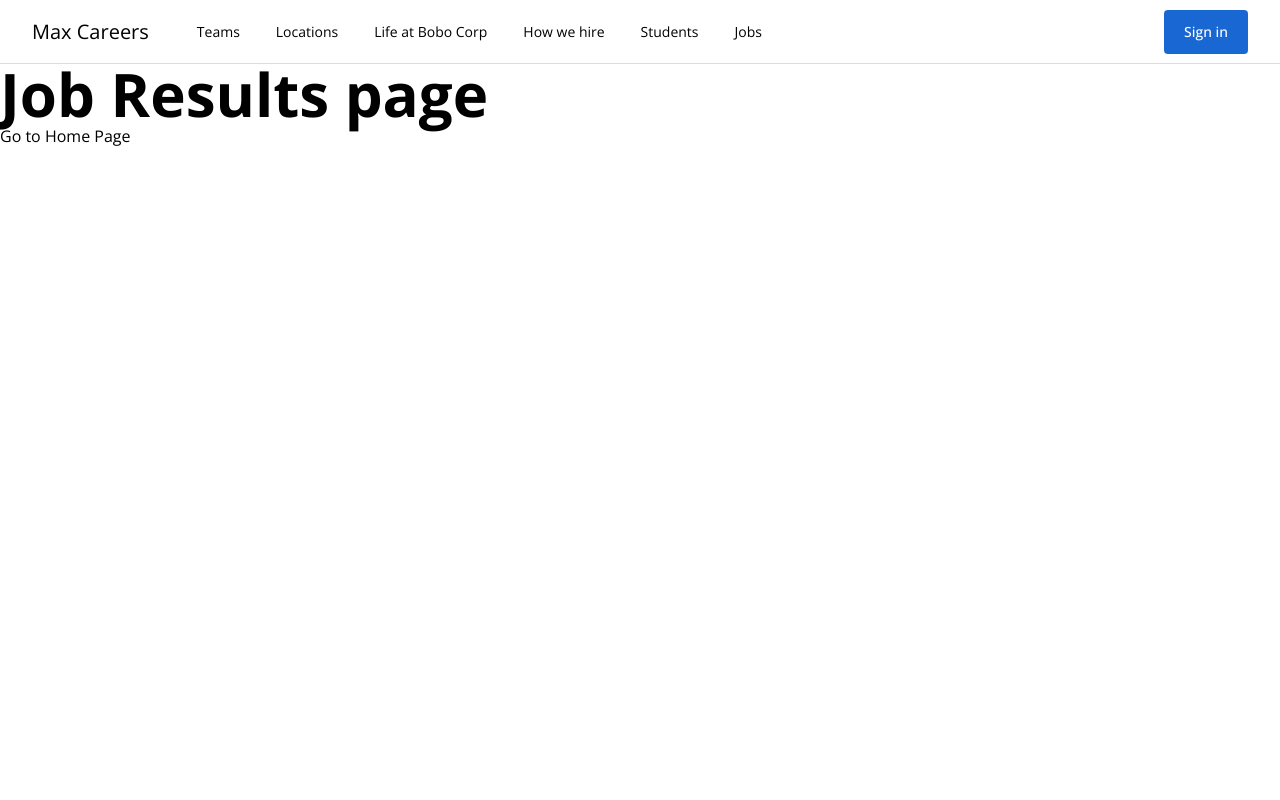
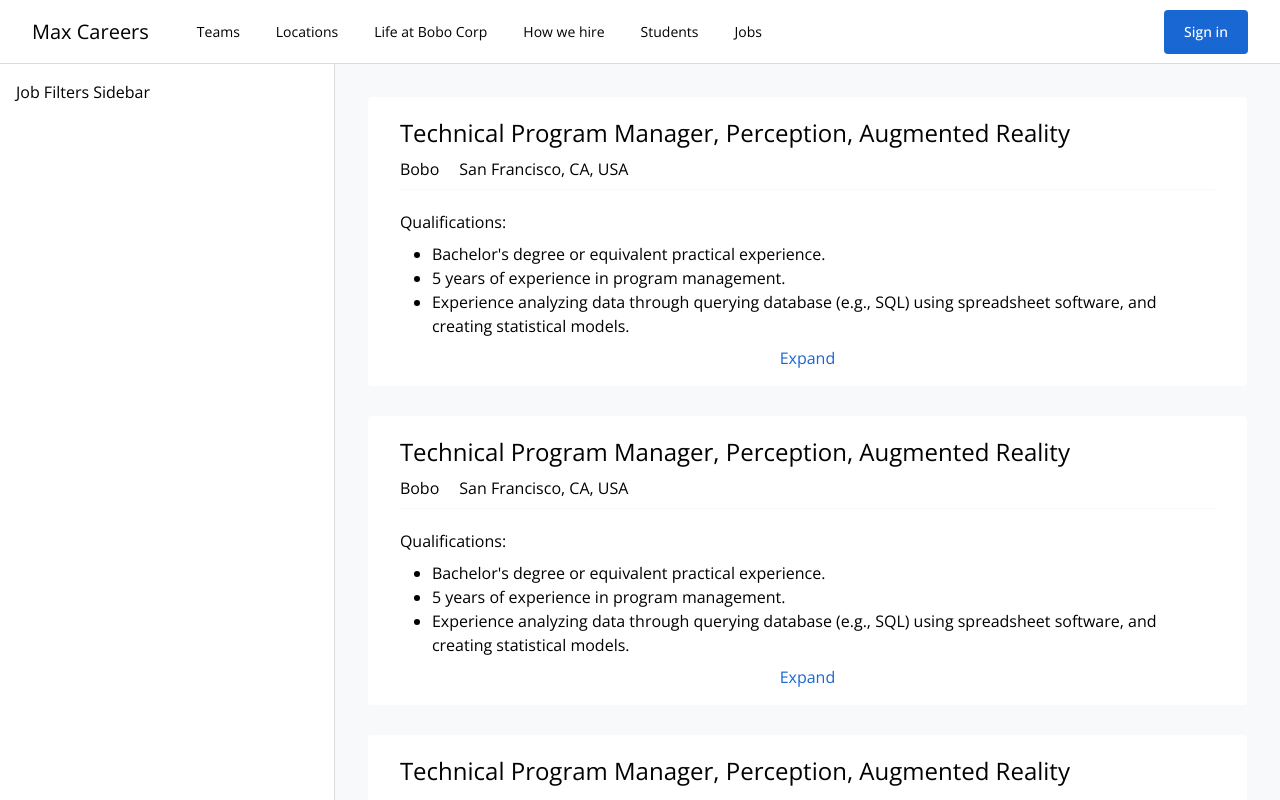
Before and after one commit to MaxChou1205/vue3-job-search, a Vue app: page /jobs/results in a window 1280 px wide. Shown: the top 800 px of the page. Built offline with nearby package versions, Linux system fonts and the light colour scheme.

Commit message:
add job result page

```diff
--- /dev/null
+++ b/src/components/JobResults/JobFiltersSidebar/JobFiltersSidebar.vue
@@ -0,0 +1,13 @@
+<template>
+  <div
+    class="flex w-96 flex-col border-r border-solid border-brand-gray-1 bg-white p-4"
+  >
+    Job Filters Sidebar
+  </div>
+</template>
+
+<script>
+export default {
+  name: "JobFiltersSidebar",
+};
+</script>
--- /dev/null
+++ b/src/components/JobResults/JobListing.vue
@@ -0,0 +1,52 @@
+<template>
+  <li class="mb-7">
+    <router-link
+      to="/jobs/results/1"
+      class="mx-auto block rounded border border-solid border-brand-gray-2 bg-white hover:shadow-gray"
+    >
+      <div class="mx-8 border-b border-solid border-brand-gray-2 pb-2 pt-5">
+        <h2 class="mb-2 text-2xl">
+          Technical Program Manager, Perception, Augmented Reality
+        </h2>
+
+        <div class="flex flex-row align-middle">
+          <div class="mr-5">
+            <span>Bobo</span>
+          </div>
+
+          <div>
+            <span>San Francisco, CA, USA</span>
+          </div>
+        </div>
+      </div>
+
+      <div class="px-8 py-4">
+        <div>
+          <h3 class="mb-2 mt-1">Qualifications:</h3>
+          <div>
+            <ul class="list-disc pl-8">
+              <li>Bachelor's degree or equivalent practical experience.</li>
+              <li>5 years of experience in program management.</li>
+              <li>
+                Experience analyzing data through querying database (e.g., SQL)
+                using spreadsheet software, and creating statistical models.
+              </li>
+            </ul>
+          </div>
+        </div>
+
+        <div class="mt-2 text-center">
+          <router-link to="/jobs/results/1" class="text-brand-blue-1"
+            >Expand</router-link
+          >
+        </div>
+      </div>
+    </router-link>
+  </li>
+</template>
+
+<script>
+export default {
+  name: "JobListing",
+};
+</script>
--- /dev/null
+++ b/src/components/JobResults/JobListings.vue
@@ -0,0 +1,18 @@
+<template>
+  <main class="flex-auto bg-brand-gray-2 p-8">
+    <ol>
+      <job-listing />
+      <job-listing />
+      <job-listing />
+    </ol>
+  </main>
+</template>
+
+<script>
+import JobListing from "@/components/JobResults/JobListing.vue";
+
+export default {
+  name: "JobListings",
+  components: { JobListing },
+};
+</script>
--- a/src/views/JobResultsView.vue
+++ b/src/views/JobResultsView.vue
@@ -1,11 +1,20 @@
 <template>
-  <h1 class="text-6xl font-bold">Job Results page</h1>
-  <button @click="goToHome">Go to Home Page</button>
+  <div class="flex w-full flex-row flex-nowrap">
+    <JobFiltersSidebar />
+    <JobListings />
+  </div>
 </template>
 
 <script>
+import JobFiltersSidebar from "@/components/JobResults/JobFiltersSidebar/JobFiltersSidebar.vue";
+import JobListings from "@/components/JobResults/JobListings.vue";
+
 export default {
   name: "JobResultsView",
+  components: {
+    JobFiltersSidebar,
+    JobListings,
+  },
   methods: {
     goToHome() {
       this.$router.push({ name: "Home" });
--- a/tailwind.config.js
+++ b/tailwind.config.js
@@ -18,6 +18,7 @@
       },
       boxShadow: {
         blue: "0 0 3px 3px #4285f4",
+        gray: "0 1px 3px 0 rgba(60, 64, 67, .3)",
       },
     },
   },
```
